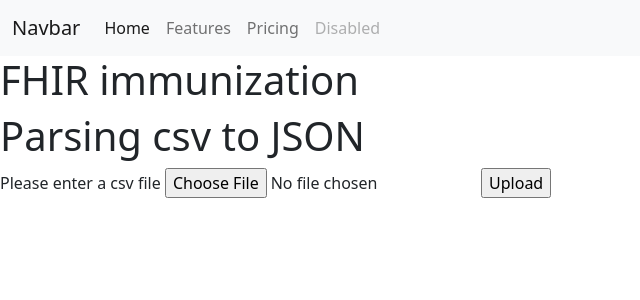
After one commit to Ueichen0914/FHIR-Immunization, a Flask app: template templates/upload.html in a window 1280 px wide. The commit adds this page. Shown: the top 300 px of the page, without its empty margins (0-640 px from the left). Run offline with Flask 2, Linux system fonts and the light colour scheme; the template is opened without the code that fills it, so the values that code supplies are empty.

Commit message:
update website

```diff
--- a/web_test_3.py
+++ b/create_website.py
@@ -3,9 +3,9 @@ from flask import Flask, redirect, url_for, render_template
 app = Flask(__name__)
 
 
-@app.route("/<name>")
-def home(name):
-    return render_template("index.html", content="Testing")
+@app.route("/")
+def home():
+    return render_template("upload.html", content="Testing")
 
 
 if __name__ == "__main__":
--- /dev/null
+++ b/templates/Welcome_Page.html
@@ -0,0 +1,5 @@
+{% extends "base.html" %}
+{% block title %}<title>Welcome Page</title>{% endblock %}
+{% block content %}
+<h1>Welcome to parsing csv to FHIR JSON resource</h1>
+{% endblock %}
--- a/templates/base.html
+++ b/templates/base.html
@@ -1,14 +1,40 @@
 <!DOCTYPE html>
 <html>
-
 <head>
-  <title>{%block title%}{%endblock%}</title>>
+  <link href="https://cdn.jsdelivr.net/npm/bootstrap@5.1.0/dist/css/bootstrap.min.css" rel="stylesheet"
+    integrity="sha384-KyZXEAg3QhqLMpG8r+8fhAXLRk2vvoC2f3B09zVXn8CA5QIVfZOJ3BCsw2P0p/We" crossorigin="anonymous">
+  <title>{%block title%}{%endblock%}</title>
 </head>
-
 <body>
-  <h1>Tim's UEI's website</h1>
+  <nav class="navbar navbar-expand-lg navbar-light bg-light">
+    <div class="container-fluid">
+      <a class="navbar-brand" href="#">Navbar</a>
+      <button class="navbar-toggler" type="button" data-bs-toggle="collapse" data-bs-target="#navbarNav"
+        aria-controls="navbarNav" aria-expanded="false" aria-label="Toggle navigation">
+        <span class="navbar-toggler-icon"></span>
+      </button>
+      <div class="collapse navbar-collapse" id="navbarNav">
+        <ul class="navbar-nav">
+          <li class="nav-item">
+            <a class="nav-link active" aria-current="page" href="#">Home</a>
+          </li>
+          <li class="nav-item">
+            <a class="nav-link" href="#">Features</a>
+          </li>
+          <li class="nav-item">
+            <a class="nav-link" href="#">Pricing</a>
+          </li>
+          <li class="nav-item">
+            <a class="nav-link disabled" href="#" tabindex="-1" aria-disabled="true">Disabled</a>
+          </li>
+        </ul>
+      </div>
+    </div>
+  </nav>
+  <h1>FHIR immunization</h1>
   {%block content%}
   {%endblock%}
+  <script src="https://cdn.jsdelivr.net/npm/bootstrap@5.1.0/dist/js/bootstrap.bundle.min.js"
+    integrity="sha384-U1DAWAznBHeqEIlVSCgzq+c9gqGAJn5c/t99JyeKa9xxaYpSvHU5awsuZVVFIhvj" crossorigin="anonymous"></script>
 </body>
-
 </html>
--- a/templates/childtemplate.html
+++ /dev/null
@@ -1,5 +0,0 @@
-{%extends "base.html"%}
-{%block title%}Home Page{%end block%}
-{%block content%}
-<h1>Test</h1>
-{%endblock%}
--- /dev/null
+++ b/templates/upload.html
@@ -0,0 +1,14 @@
+{% extends "base.html" %}
+{% block title %}<title>Upload new File</title>{% endblock %}
+{% block content %}
+<h1>Parsing csv to JSON</h1>
+<form>
+  <div class="form-group">
+    <label for="exampleFormControlFile1">Please enter a csv file</label>
+    <form action="" method=post enctype=multipart/form-data></form>
+    <input type="file" class="form-control-file" id="exampleFormControlFile1" type=file name=file>
+    <input type=submit value=Upload>
+    </form>
+  </div>
+</form>
+{% endblock %}
--- /dev/null
+++ b/templates/upload_result.html
@@ -0,0 +1,5 @@
+{% extends "base.html" %}
+{% block title %}Home Page{% endblock %}
+{% block content %}
+<div>資料以上傳成功!!</div>
+{% endblock %}
```
Also changed, not shown: csv_to_json.py (deleted, +0 -87 lines), csv_upload.py (added, +36 -0 lines), login.py (added, +18 -0 lines), method/csv_to_json.py (added, +88 -0 lines), templates/login.html (added, +10 -0 lines), method/__init__.py (added), templates/test1.html (renamed from templates/index.html), web_test_2.py (renamed from website_test_2.py).
